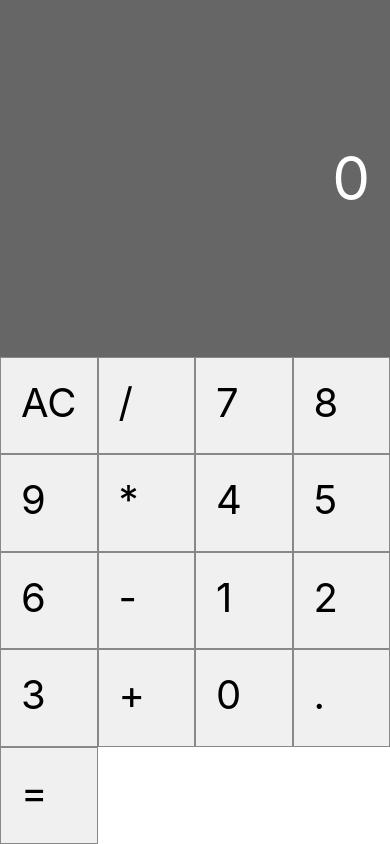
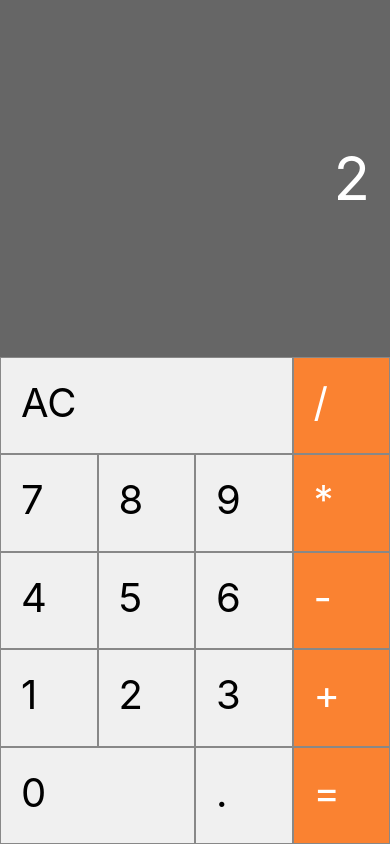
Before and after one commit to mfabiodias/react-native-simple-calculator, a React Native app: screen / in a window 390 px wide. Built offline with nearby package versions, Linux system fonts and the light colour scheme.

Commit message:
Layout da calculadora implementado

```diff
--- a/App.js
+++ b/App.js
@@ -6,33 +6,43 @@ import Display from './src/components/Display'
 export default class APP extends Component {
 
   state = {
-    displayValue: '0'
+    displayValue: '2'
   }
 
+  addDigit = n => {
+    this.setState({ displayValue: n })
+  }
 
+  clearMemory = () => {
+    this.setState({ displayValue: '0' })
+  }
+
+  setOperation = operation => {
+
+  }
 
   render() {
     return(
       <View style={styles.container}>
         <Display value={this.state.displayValue} />
         <View style={styles.buttons}>
-          <Button label='AC'></Button>
-          <Button label='/'></Button>
-          <Button label='7'></Button>
-          <Button label='8'></Button>
-          <Button label='9'></Button>
-          <Button label='*'></Button>
-          <Button label='4'></Button>
-          <Button label='5'></Button>
-          <Button label='6'></Button>
-          <Button label='-'></Button>
-          <Button label='1'></Button>
-          <Button label='2'></Button>
-          <Button label='3'></Button>
-          <Button label='+'></Button>
-          <Button label='0'></Button>
-          <Button label='.'></Button>
-          <Button label='='></Button>
+          <Button label='AC' triple onClick={this.clearMemory} ></Button>
+          <Button label='/' operation onClick={this.setOperation} ></Button>
+          <Button label='7' onClick={this.addDigit} ></Button>
+          <Button label='8' onClick={this.addDigit} ></Button>
+          <Button label='9' onClick={this.addDigit} ></Button>
+          <Button label='*' operation onClick={this.setOperation} ></Button>
+          <Button label='4' onClick={this.addDigit} ></Button>
+          <Button label='5' onClick={this.addDigit} ></Button>
+          <Button label='6' onClick={this.addDigit} ></Button>
+          <Button label='-' operation onClick={this.setOperation} ></Button>
+          <Button label='1' onClick={this.addDigit} ></Button>
+          <Button label='2' onClick={this.addDigit} ></Button>
+          <Button label='3' onClick={this.addDigit} ></Button>
+          <Button label='+' operation onClick={this.setOperation} ></Button>
+          <Button label='0' double onClick={this.addDigit} ></Button>
+          <Button label='.' onClick={this.addDigit} ></Button>
+          <Button label='=' operation onClick={this.setOperation} ></Button>
         </View>
       </View>
     )
--- a/src/components/Button.js
+++ b/src/components/Button.js
@@ -16,13 +16,30 @@ const style = StyleSheet.create({
         borderWidth: 1,
         borderColor: '#888',
 
+    },
+    operationButton: {
+        color: '#fff',
+        backgroundColor: '#fa8231',
+    },
+    buttonDouble: {
+        width: Dimensions.get('window').width / 2,
+    },
+    buttonTriple: {
+        width: (Dimensions.get('window').width / 4) * 3,
     }
 })
 
 export default props => {
+
+    const StyleButton = [style.button]
+
+    if(props.double) StyleButton.push(style.buttonDouble)
+    else if(props.triple) StyleButton.push(style.buttonTriple)
+    else if(props.operation) StyleButton.push(style.operationButton)
+
     return (
-        <TouchableHighlight onPress={props.onClick} >
-            <Text style={style.button}>{props.label}</Text>
+        <TouchableHighlight onPress={() => props.onClick(props.label)} >
+            <Text style={StyleButton}>{props.label}</Text>
         </TouchableHighlight>
     )
 }
```
